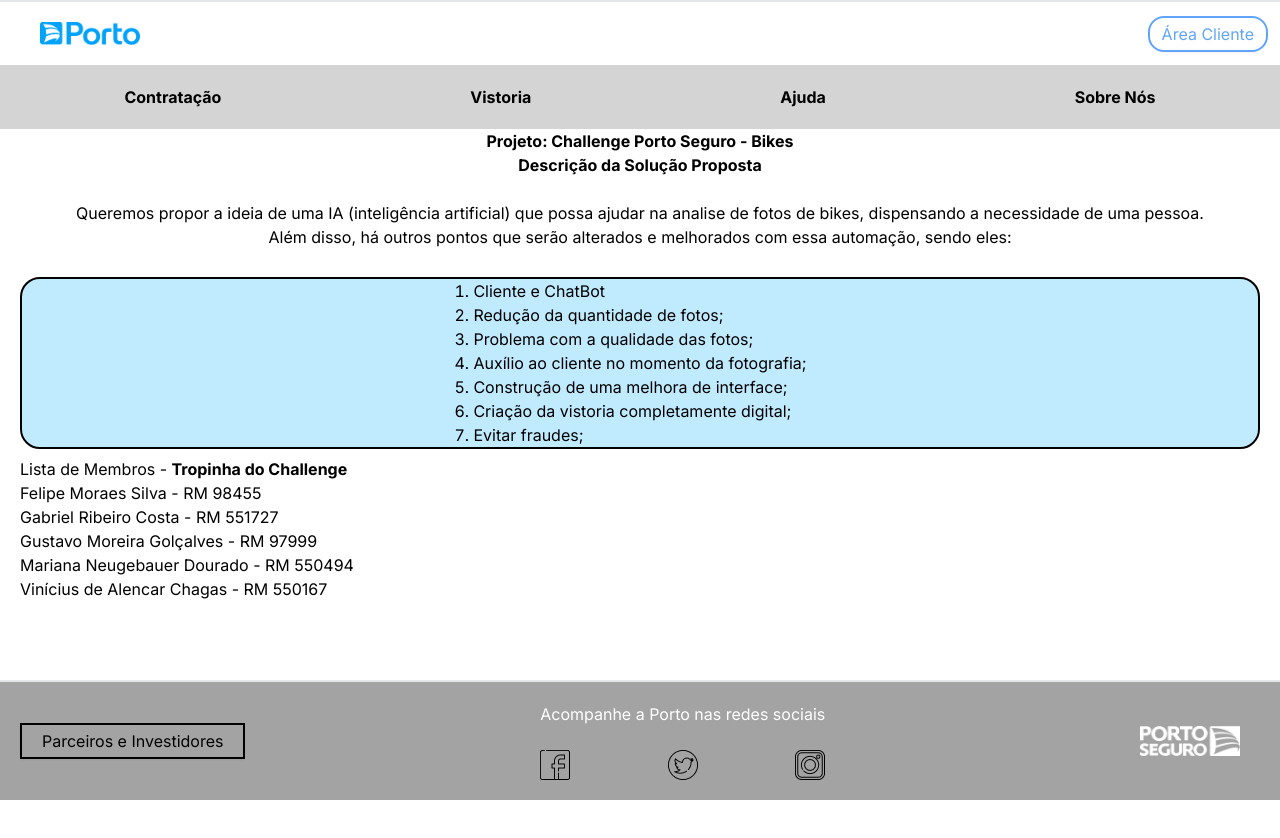
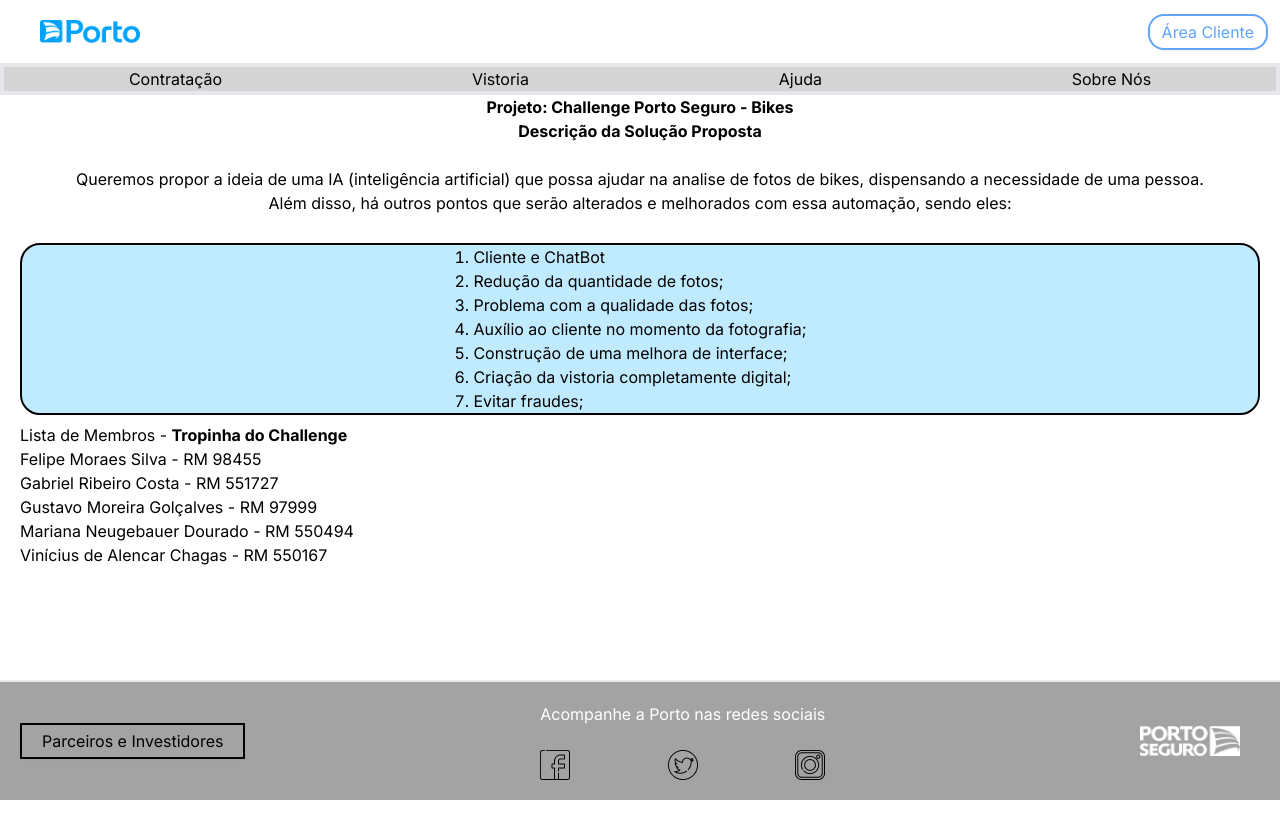
Before and after one commit to ProjetosFaculdadeFiap/Challenge-PortoSeguro, a Next.js app: page / in a window 1280 px wide. Shown: the top 838 px of the page. Built offline with nearby package versions, Linux system fonts and the light colour scheme.

Commit message:
adicionando aos links cor para mudança de página :)

```diff
--- a/src/app/globals.css
+++ b/src/app/globals.css
@@ -12,8 +12,12 @@
     html {
         height: 110%;
     }
-        .cabecalho-links {
-            @apply block xl:p-5 sm:p-2 md:p-3 font-bold; }
+    .cabecalho-links {
+        text-decoration: none;
+        color: black; /* Cor Principal */
+        transition: color 0.5s; /* Adiciona uma transição suave de cor ao passar o mouse */
+      }  .cabecalho-links:hover {
+        color: #065f8865; /* Cor Secundária*/ }
 
             /* Criação do contéudo da página inicial (page.jsx) */
             .card1{
--- a/src/components/Cabecalho/cabecalho.jsx
+++ b/src/components/Cabecalho/cabecalho.jsx
@@ -6,9 +6,9 @@
     return (
         <>
             <header>
-                <div className="flex items-center justify-between rounded-b-xl border-t-2">
+                <div className="flex items-center justify-between rounded-b-xl ">
 
-                <div className="flex items-center px-5 m-5">
+                    <div className="flex items-center px-5 m-5">
                         <Image
                             src="/img/logo-porto01.png"
                             alt="Logo Porto"
@@ -26,7 +26,7 @@
                     </div>
                 </div>
 
-                <nav className="flex justify-around bg-neutral-300">
+                <nav className="flex justify-around bg-neutral-300 border-4">
                     <Link className="cabecalho-links" href="/porto">Contratação</Link>
                     <Link className="cabecalho-links" href="/vistoria">Vistoria</Link>
                     <Link className="cabecalho-links" href="https://www.portoseguro.com.br/canal-de-ajuda">Ajuda</Link>
```
